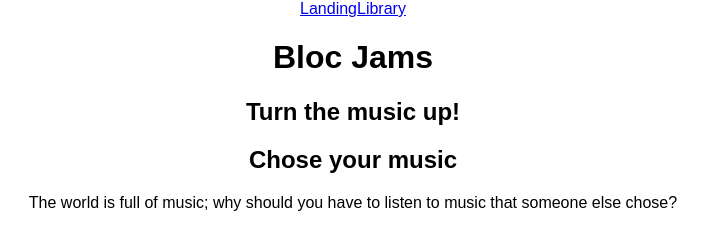
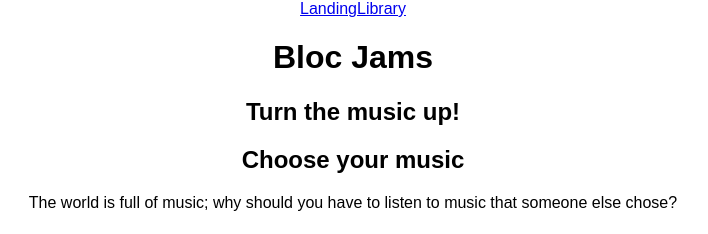
Before and after one commit to cliftonwferguson/bloc-jams-react, a React (Create React App) app: page / in a window 1280 px wide. Shown: the top 234 px of the page, without its empty margins (287-995 px from the left). Built offline with nearby package versions, Linux system fonts and the light colour scheme.

Commit message:
revised final exercise

```diff
--- a/src/components/Landing.js
+++ b/src/components/Landing.js
@@ -5,7 +5,7 @@ const Landing = () => (
 
    <section className="selling-points">
     <div className="point">
-      <h2 className="point-title">Chose your music</h2>
+      <h2 className="point-title">Choose your music</h2>
       <p className="point-description">The world is full of music; why should you have to listen to music that someone else chose?</p>
     </div>
     <div className="point">
```
